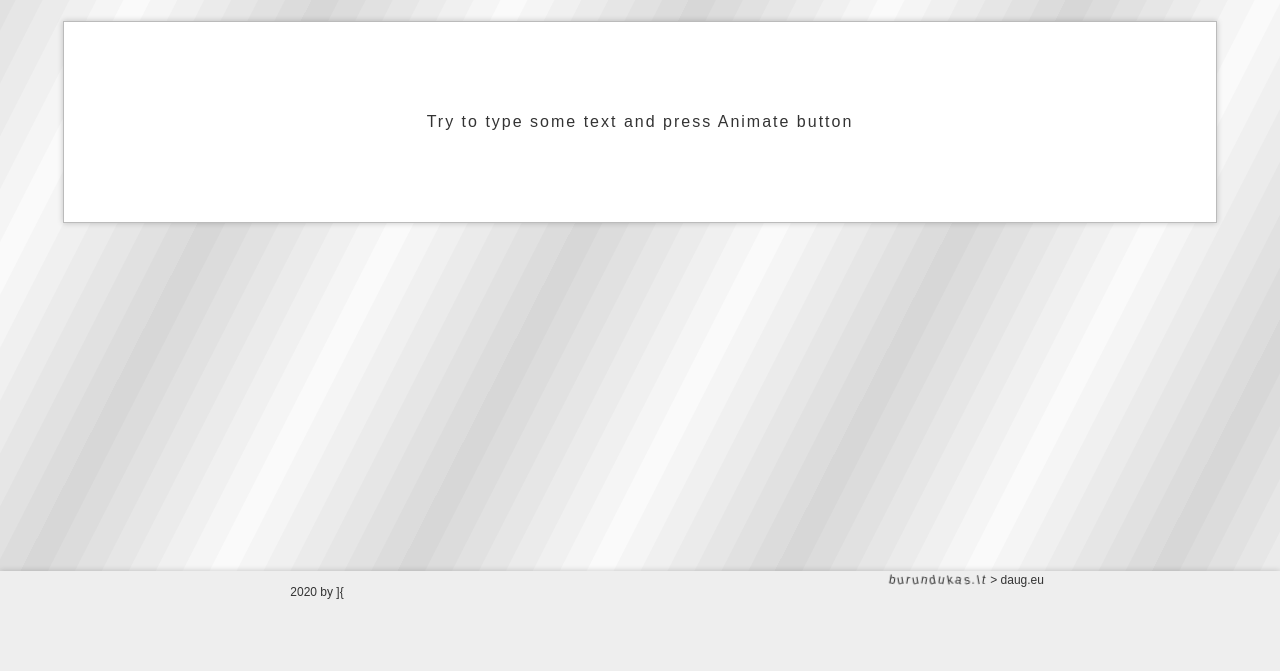
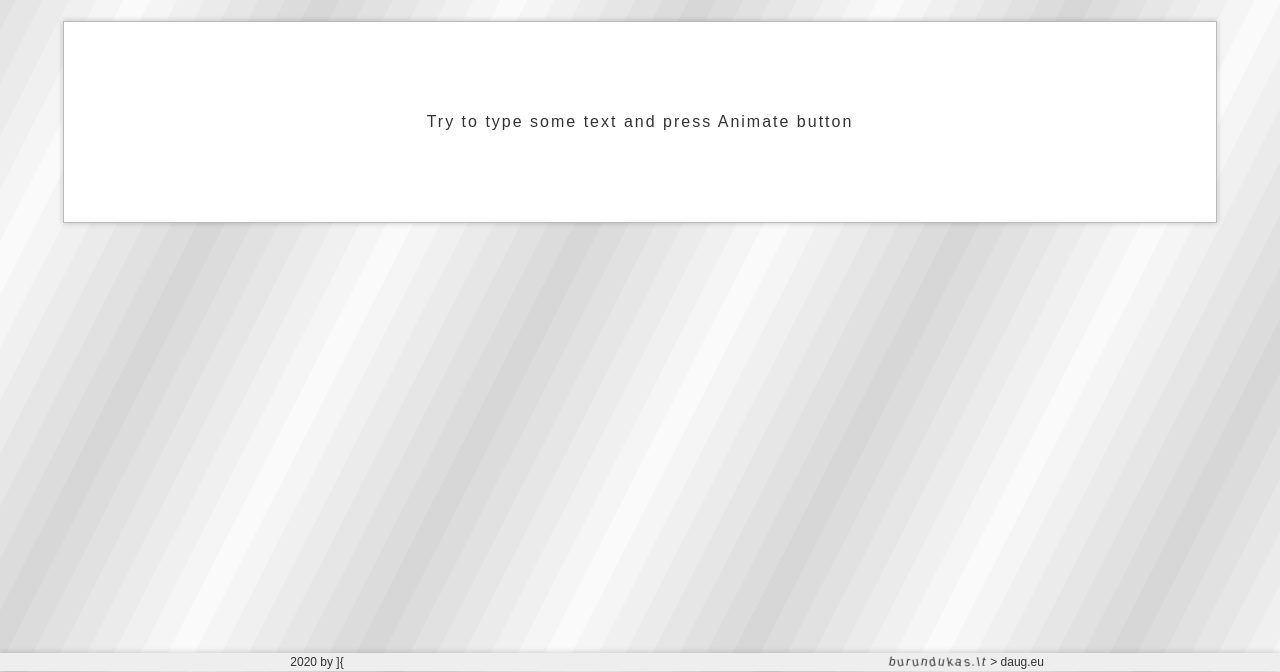
Before and after one commit to KostasSliazas/drunktextmaker, a plain HTML site: page index.html in a window 1280 px wide. Shown: the part 129-801 px from the top of the page. Drawn offline with Linux system fonts and the light colour scheme.

Commit message:
Add files via upload

```diff
--- a/index.html
+++ b/index.html
@@ -207,11 +207,15 @@
       columns: 2;
       font-size: 12px;
       background: #eee;
-      min-height: 100px;
+      min-height: 1em;
       position: absolute;
       bottom: 0;
       width: 100%;
       z-index: -1;
+    }
+
+    p {
+      margin: 0;
     }
 
     .close {
@@ -439,7 +443,7 @@
       }
 
       function exportCSS() {
-        return  '/*CSS*/\r\n' +
+        return '/*CSS*/\r\n' +
           '@keyframes rote{\r\n' +
           'from{\r\n' +
           'transform:rotate(10deg);\r\n' +
@@ -480,7 +484,8 @@
 
       function exportHtml() {
         exportWrap.style.display = "block";
-        exportWrap.value = '<!-- HTML -->\r\n<div class="drunktext drunked">' + drunktext.innerHTML + '</div>' + "\r\n\r\n" +
+        exportWrap.value = '<!-- HTML -->\r\n<div class="drunktext drunked">' + drunktext.innerHTML + '</div>' +
+          "\r\n\r\n" +
           exportCSS();
         exportWrap.select();
       }
```
